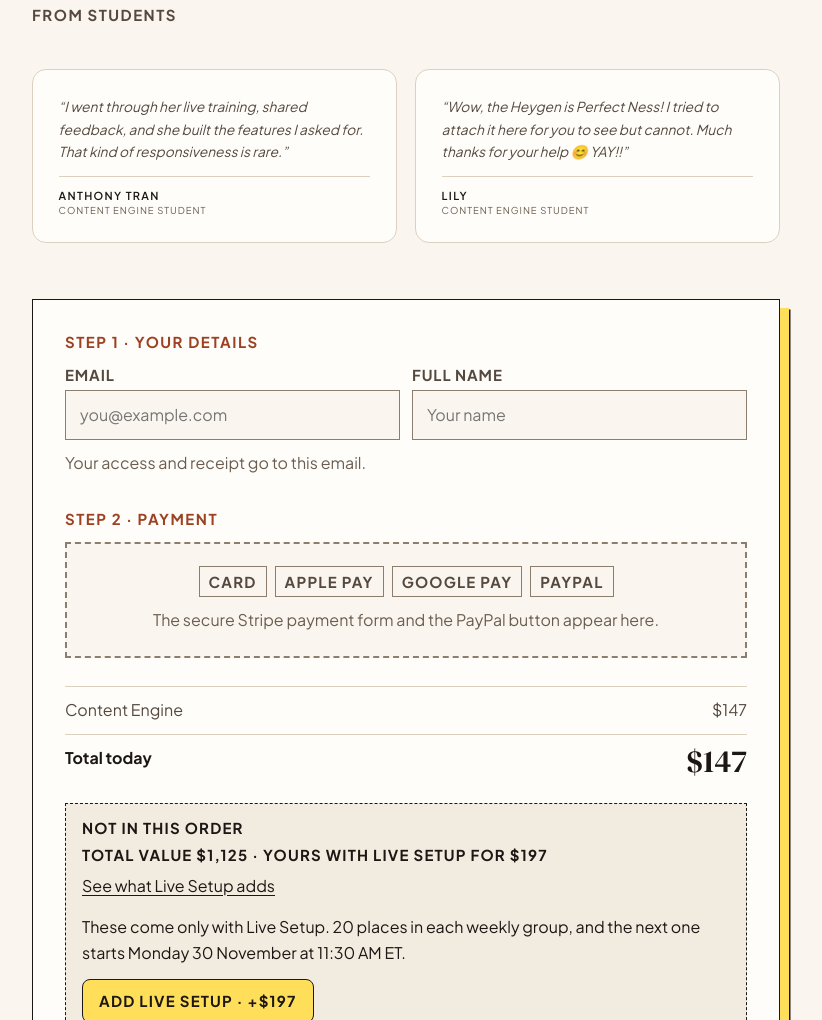
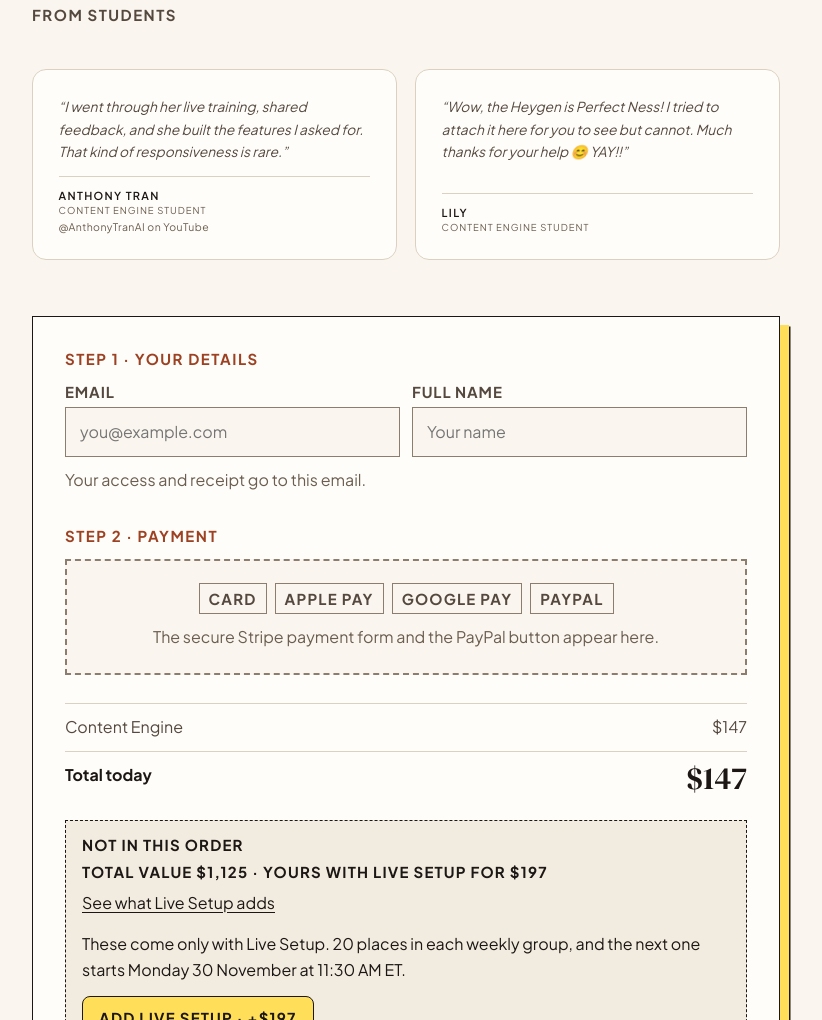
Before and after one commit to nessalazne/ness-build, a plain HTML site: page content-engine/checkout/index.html in a window 1280 px wide. Shown: the part 7264-8284 px from the top of the page, without its empty margins (234-1056 px from the left). Drawn offline with Linux system fonts and the light colour scheme; no server answers.

Commit message:
Content Engine checkout: show Anthony Tran's YouTube handle as plain text on his testimonial

```diff
--- a/content-engine/checkout/index.html
+++ b/content-engine/checkout/index.html
@@ -1434,6 +1434,8 @@ body:not(.bf-on) .bf-only { display:none !important; }
 .co-proof { margin-top:clamp(2.4rem,5vw,3.5rem); }
 .co-proof .testimonial-card { margin:0; }
 .co-proof .testimonial-quote { margin:0; }
+/* Anthony's YouTube handle: plain text on purpose (no link), so nobody leaves checkout. Keeps its own capitals, unlike the uppercase role line. */
+.testimonial-handle { font-family:var(--font-mono); font-size:10.5px; letter-spacing:0.04em; color:var(--muted); margin-top:4px; }
 .co-faq .faq { max-width:none; }
 .co-disclaimer { text-align:center; font-family:var(--font-body); font-size:0.75rem; color:var(--muted); padding:0 16px 2rem; margin:0; }
 [data-theme="light"] .co-card, [data-theme="light"] .co-upgrade, [data-theme="light"] .co-bonus, [data-theme="light"] .co-tools { background:var(--surface); }
@@ -1669,7 +1671,7 @@ body:not(.bf-on) .bf-only { display:none !important; }
     <div class="testimonials-grid" style="margin-top:1.2rem;">
       <figure class="testimonial-card">
         <blockquote class="testimonial-quote">“I went through her live training, shared feedback, and she built the features I asked for. That kind of responsiveness is rare.”</blockquote>
-        <figcaption class="testimonial-author"><div class="testimonial-name">Anthony Tran</div><div class="testimonial-role">Content Engine student</div></figcaption>
+        <figcaption class="testimonial-author"><div class="testimonial-name">Anthony Tran</div><div class="testimonial-role">Content Engine student</div><div class="testimonial-handle">@AnthonyTranAI on YouTube</div></figcaption>
       </figure>
       <figure class="testimonial-card">
         <blockquote class="testimonial-quote">“Wow, the Heygen is Perfect Ness! I tried to attach it here for you to see but cannot. Much thanks for your help 😊 YAY!!”</blockquote>
```
